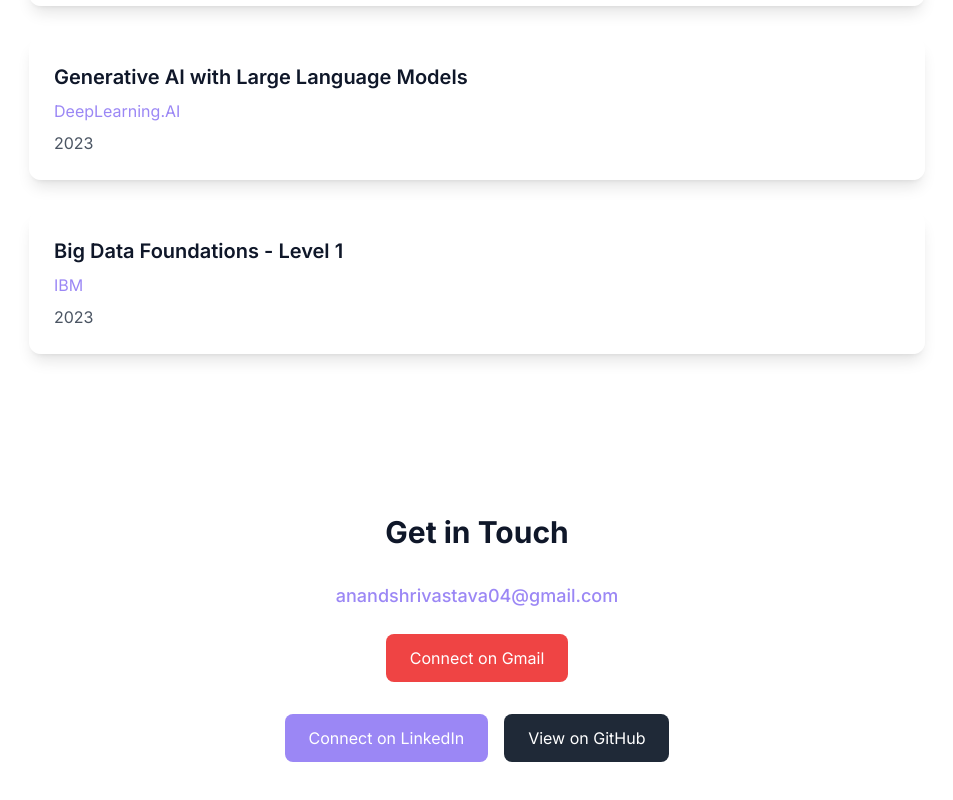
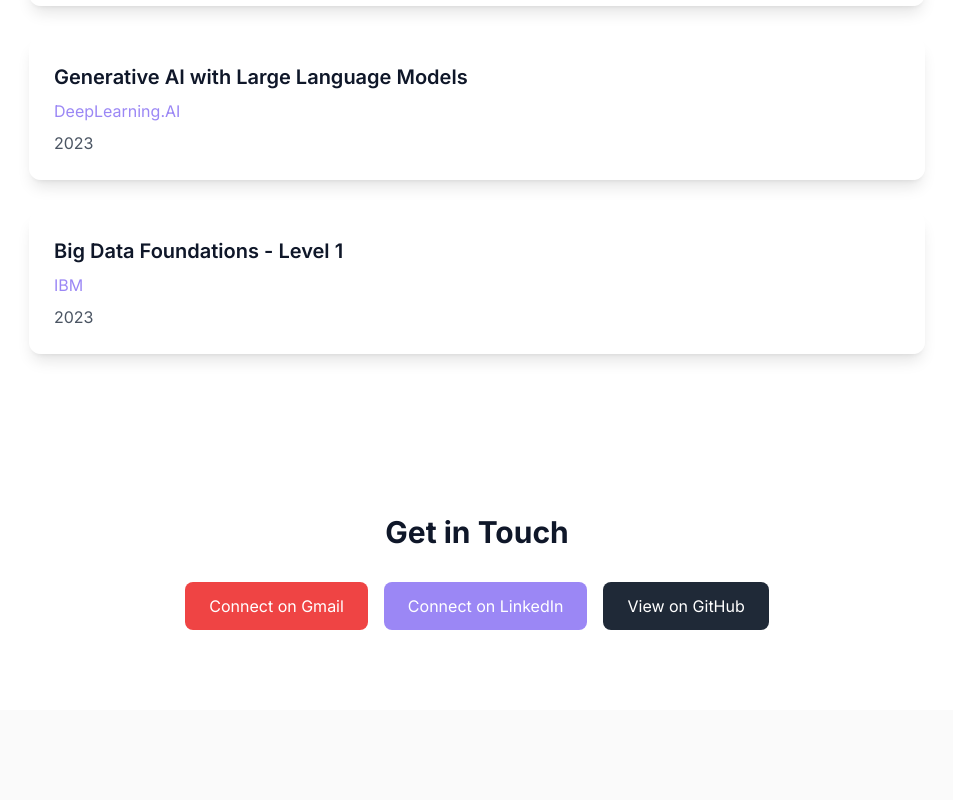
Before and after one commit to Anand1895/anand-portfolio, a React (Vite) app: page / in a window 1280 px wide. Shown: the part 4174-4974 px from the top of the page, without its empty margins (163-1116 px from the left). After the commit the page ends 4884 px from the top, so only its background shows below. Built offline with nearby package versions, Linux system fonts and the light colour scheme.

Commit message:
Update button alignment and remove email ID
Adjusted the layout of buttons on the contact section to ensure they appear in a single line for a more elegant look. Removed the direct display of the Gmail ID from the page to improve privacy and streamline contact options.
[skip gpt_engineer]

```diff
--- a/src/pages/Index.tsx
+++ b/src/pages/Index.tsx
@@ -102,22 +102,15 @@ const Index = () => {
         <div className="max-w-4xl mx-auto text-center">
           <h2 className="text-3xl font-bold mb-8">Get in Touch</h2>
           <div className="animate-on-scroll">
-            <a
-              href="mailto:anandshrivastava04@gmail.com"
-              className="text-primary hover:text-primary/80 transition-colors text-lg font-medium"
-            >
-              anandshrivastava04@gmail.com
-            </a>
-            <div className="mt-6 space-y-4">
+            <div className="flex flex-row justify-center gap-4">
               <a
                 href="mailto:anandshrivastava04@gmail.com"
                 target="_blank"
                 rel="noopener noreferrer"
-                className="inline-block w-full sm:w-auto px-6 py-3 bg-red-500 text-white rounded-lg hover:bg-red-600 transition-colors mb-4"
+                className="inline-block px-6 py-3 bg-red-500 text-white rounded-lg hover:bg-red-600 transition-colors"
               >
                 Connect on Gmail
               </a>
-              <div className="flex flex-col sm:flex-row justify-center gap-4">
               <a
                 href="https://www.linkedin.com/in/anand1895"
                 target="_blank"
@@ -134,7 +127,6 @@ const Index = () => {
               >
                 View on GitHub
               </a>
-              </div>
             </div>
           </div>
         </div>
```
Lines whose indentation alone changed are shown as unchanged.
